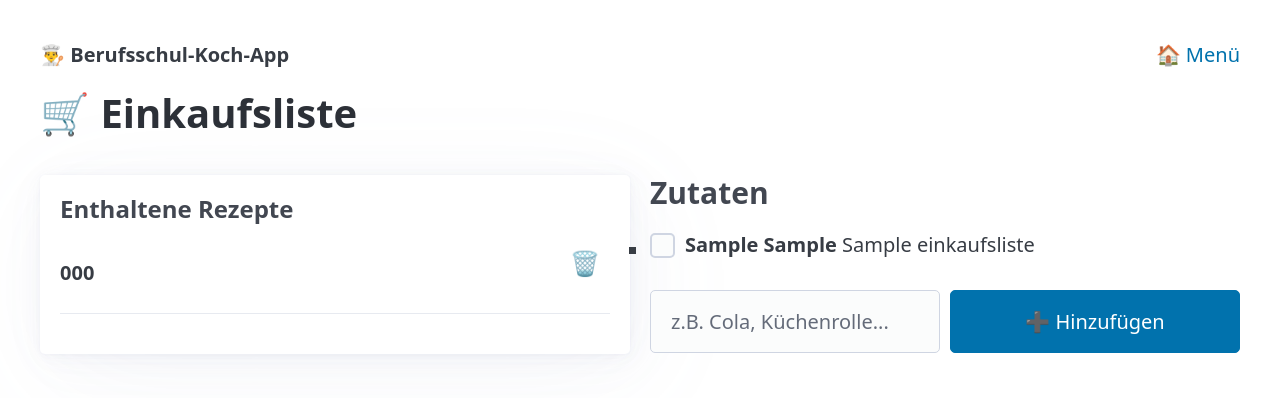
After one commit to LostiBoy73/YourApp, a Flask app: page /einkaufsliste in a window 1280 px wide. The commit adds this page. Shown: the top 398 px of the page. Run offline with Flask 3, Linux system fonts and the light colour scheme; tables that the repository leaves empty hold one stand-in row (values such as "Sample post"); some libraries are stand-ins or nearby versions.

Commit message:
Smarte Einkaufsliste mit Aggregation und Manuell-Einträgen erstellt
- Platzhalter im Dashboard durch Link zur echten Einkaufsliste (/einkaufsliste) ersetzt.
- Neues Template 'einkaufsliste.html' mit abhaktbaren Checkboxen für den Supermarkt-Einkauf erstellt.
- Backend-Logik addiert automatisch gleiche Zutaten (basierend auf Name & Einheit).
- Try-Except-Fallback integriert, um Abstürze bei Text-Mengen (z.B. "eine Prise") zu verhindern.
- Funktion "Rezept entfernen" eingebaut, die alle zugehörigen Zutaten wieder von der Liste streicht.
- Freitextfeld "Manuell" hinzugefügt, um eigene Dinge (Getränke etc.) auf die Liste zu setzen.

```diff
--- a/app.py
+++ b/app.py
@@ -296,6 +296,111 @@ def einkaufsliste_hinzufuegen(id):
     # Wir schicken den Nutzer zurück zur Detailseite, geben aber ein heimliches "?erfolg=1" in der URL mit
     return redirect(url_for('rezept_detail', id=id, erfolg=1))
 
+# ROUTE 9: Die Einkaufsliste anzeigen und Zutaten zusammenrechnen
+@app.route('/einkaufsliste')
+def einkaufsliste():
+    conn = get_db_connection()
+    eintraege = conn.execute('SELECT * FROM einkaufsliste').fetchall()
+    conn.close()
+
+    # 1. Enthaltene Rezepte sammeln (ohne Duplikate und ohne "Manuell")
+    rezepte_set = set()
+    for e in eintraege:
+        if e['rezept_titel'] != 'Manuell':
+            rezepte_set.add(e['rezept_titel'])
+    enthaltene_rezepte = sorted(list(rezepte_set))
+
+    # 2. Zutaten zusammenrechnen
+    zutaten_dict = {}
+    manuelle_eintraege = []
+
+    for e in eintraege:
+        if e['rezept_titel'] == 'Manuell':
+            manuelle_eintraege.append(e)
+            continue
+
+        name = e['name'].strip().capitalize()
+        einheit = e['einheit'].strip()
+        menge_str = e['menge'].strip()
+
+        # Eindeutiger Schlüssel aus Name und Einheit (z.B. "Mehl_g")
+        key = f"{name}_{einheit.lower()}"
+
+        if key not in zutaten_dict:
+            zutaten_dict[key] = {
+                'name': name, 'einheit': einheit, 'menge_zahl': 0.0, 'texte': []
+            }
+
+        # Versuchen, die Menge in eine Zahl umzuwandeln und zu addieren
+        if menge_str:
+            try:
+                # Kommas durch Punkte ersetzen (für Dezimalzahlen wie 1,5)
+                menge_float = float(menge_str.replace(',', '.'))
+                zutaten_dict[key]['menge_zahl'] += menge_float
+            except ValueError:
+                # Wenn es Text ist (z.B. "etwas", "Prise"), heben wir den Text auf
+                zutaten_dict[key]['texte'].append(menge_str)
+
+    # 3. Aufbereiten für die Anzeige im HTML
+    zusammengefasste_zutaten = []
+    for daten in zutaten_dict.values():
+        menge_anzeige = ""
+        if daten['menge_zahl'] > 0:
+            zahl = daten['menge_zahl']
+            # Macht aus 2.0 eine glatte 2, aber lässt 2.5 stehen
+            menge_anzeige = f"{int(zahl)}" if zahl.is_integer() else f"{zahl:.2f}".rstrip('0').rstrip('.')
+
+        # Textmengen anhängen (z.B. "2 + etwas")
+        if daten['texte']:
+            texte_zusammen = " + ".join(daten['texte'])
+            menge_anzeige = f"{menge_anzeige} + {texte_zusammen}" if menge_anzeige else texte_zusammen
+
+        zusammengefasste_zutaten.append({
+            'name': daten['name'], 'einheit': daten['einheit'], 'menge': menge_anzeige
+        })
+
+    # Alphabetisch nach Zutatennamen sortieren
+    zusammengefasste_zutaten = sorted(zusammengefasste_zutaten, key=lambda x: x['name'])
+
+    return render_template('einkaufsliste.html',
+                           rezepte=enthaltene_rezepte,
+                           zutaten=zusammengefasste_zutaten,
+                           manuell=manuelle_eintraege)
+
+# ROUTE 10: Ein komplettes Rezept (und damit seine Zutaten) von der Liste entfernen
+@app.route('/einkaufsliste_entfernen_rezept', methods=['POST'])
+def einkaufsliste_entfernen_rezept():
+    titel = request.form['titel']
+    conn = get_db_connection()
+    # Löscht alle Zutaten, die zu diesem Rezeptnamen gehören
+    conn.execute('DELETE FROM einkaufsliste WHERE rezept_titel = ?', (titel,))
+    conn.commit()
+    conn.close()
+    return redirect(url_for('einkaufsliste'))
+
+# ROUTE 11: Ein manuelles Freitext-Feld zur Liste hinzufügen
+@app.route('/einkaufsliste_manuell', methods=['POST'])
+def einkaufsliste_manuell():
+    name = request.form['name']
+    conn = get_db_connection()
+    # Wir speichern es mit dem Platzhalter "Manuell", damit wir es später filtern können
+    conn.execute('''
+        INSERT INTO einkaufsliste (rezept_titel, menge, einheit, name)
+        VALUES ('Manuell', '', '', ?)
+    ''', (name,))
+    conn.commit()
+    conn.close()
+    return redirect(url_for('einkaufsliste'))
+
+# ROUTE 12: Manuellen Eintrag löschen
+@app.route('/einkaufsliste_entfernen_manuell/<int:id>', methods=['POST'])
+def einkaufsliste_entfernen_manuell(id):
+    conn = get_db_connection()
+    conn.execute('DELETE FROM einkaufsliste WHERE id = ?', (id,))
+    conn.commit()
+    conn.close()
+    return redirect(url_for('einkaufsliste'))
+
 if __name__ == '__main__':
     # Starte den Server im Debug-Modus (er startet bei Änderungen automatisch neu)
     app.run(debug=True)
--- /dev/null
+++ b/templates/einkaufsliste.html
@@ -0,0 +1,90 @@
+<!DOCTYPE html>
+<html lang="de">
+<head>
+    <meta charset="UTF-8">
+    <meta name="viewport" content="width=device-width, initial-scale=1.0">
+    <title>Einkaufsliste</title>
+    <link rel="stylesheet" href="https://cdn.jsdelivr.net/npm/@picocss/pico@2/css/pico.min.css">
+    <style>
+        /* Wenn eine Checkbox angeklickt ist, streichen wir den Text durch */
+        input[type="checkbox"]:checked + span {
+            text-decoration: line-through;
+            color: var(--pico-muted-color);
+        }
+    </style>
+</head>
+<body>
+    <main class="container">
+        <nav>
+            <ul>
+                <li><strong>👨‍🍳 Berufsschul-Koch-App</strong></li>
+            </ul>
+            <ul>
+                <li><a href="/" class="outline">🏠 Menü</a></li>
+            </ul>
+        </nav>
+
+        <h1 style="margin-bottom: 2rem;">🛒 Einkaufsliste</h1>
+
+        <div class="grid">
+            <div>
+                <article style="padding: 1rem;">
+                    <h3 style="margin-bottom: 1rem; font-size: 1.2rem;">Enthaltene Rezepte</h3>
+                    <ul style="list-style-type: none; padding-left: 0;">
+                        {% for titel in rezepte %}
+                            <li style="display: flex; justify-content: space-between; align-items: center; margin-bottom: 0.5rem; padding-bottom: 0.5rem; border-bottom: 1px solid var(--pico-muted-border-color);">
+                                <strong>{{ titel }}</strong>
+                                <form action="/einkaufsliste_entfernen_rezept" method="POST" style="margin: 0;">
+                                    <input type="hidden" name="titel" value="{{ titel }}">
+                                    <button type="submit" class="outline" style="padding: 2px 10px; border: none; font-size: 1.2rem;" title="Rezept von Liste entfernen">🗑️</button>
+                                </form>
+                            </li>
+                        {% else %}
+                            <p style="color: var(--pico-muted-color);">Noch keine Rezepte hinzugefügt.</p>
+                        {% endfor %}
+                    </ul>
+                </article>
+            </div>
+
+            <div>
+                <h3>Zutaten</h3>
+                <ul style="list-style-type: none; padding-left: 0;">
+                    {% for zutat in zutaten %}
+                        <li style="margin-bottom: 0.5rem;">
+                            <label style="display: flex; align-items: center; gap: 10px; margin: 0;">
+                                <input type="checkbox" style="margin:0;">
+                                <span><strong>{{ zutat['menge'] }} {{ zutat['einheit'] }}</strong> {{ zutat['name'] }}</span>
+                            </label>
+                        </li>
+                    {% else %}
+                        <p style="color: var(--pico-muted-color);">Die Zutatenliste ist leer.</p>
+                    {% endfor %}
+                </ul>
+
+                {% if manuell %}
+                    <hr>
+                    <h4 style="font-size: 1.1rem;">Zusätzliches (Manuell)</h4>
+                    <ul style="list-style-type: none; padding-left: 0;">
+                        {% for item in manuell %}
+                            <li style="display: flex; justify-content: space-between; align-items: center; margin-bottom: 0.5rem;">
+                                <label style="display: flex; align-items: center; gap: 10px; margin: 0;">
+                                    <input type="checkbox" style="margin:0;">
+                                    <span>{{ item['name'] }}</span>
+                                </label>
+                                <form action="/einkaufsliste_entfernen_manuell/{{ item['id'] }}" method="POST" style="margin: 0;">
+                                    <button type="submit" class="outline" style="padding: 2px 10px; border: none; font-size: 1.2rem;" title="Entfernen">🗑️</button>
+                                </form>
+                            </li>
+                        {% endfor %}
+                    </ul>
+                {% endif %}
+
+                <form action="/einkaufsliste_manuell" method="POST" style="margin-top: 1.5rem; display: flex; gap: 10px;">
+                    <input type="text" name="name" placeholder="z.B. Cola, Küchenrolle..." required style="margin-bottom: 0; flex-grow: 1;">
+                    <button type="submit" style="margin-bottom: 0; white-space: nowrap;">➕ Hinzufügen</button>
+                </form>
+            </div>
+        </div>
+    </main>
+</body>
+</html>
--- a/templates/index.html
+++ b/templates/index.html
@@ -53,7 +53,7 @@
         </div>
 
         <div class="grid" style="margin-top: 1rem;">
-            <a href="#" class="menu-card" onclick="alert('Diese Funktion bauen wir später!'); return false;">
+            <a href="/einkaufsliste" class="menu-card">
                 <span class="menu-icon">🛒</span>
                 <h3>Einkaufsliste</h3>
                 <p>Zutaten für den Einkauf sammeln</p>
```
Also changed, not shown: rezepte.db.
